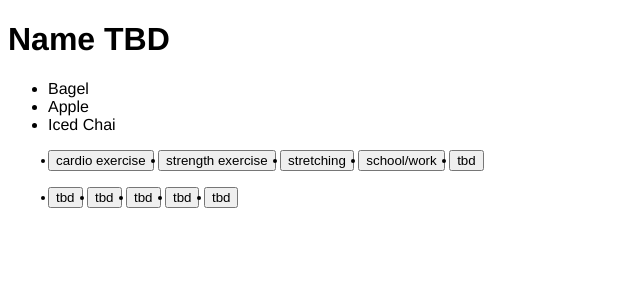
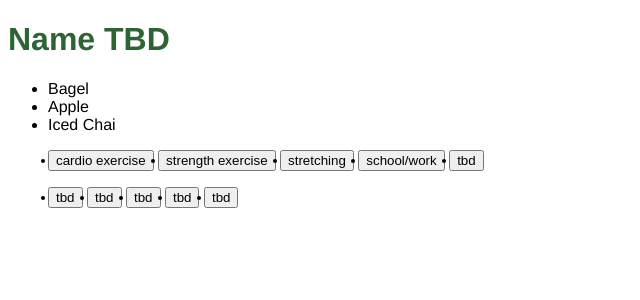
Before and after one commit to crowelladrianna/hackher2023, a PHP site: page / in a window 1280 px wide. Shown: the top 300 px of the page, without its empty margins (0-640 px from the left). Run offline with PHP 8.4, Linux system fonts and the light colour scheme.

Commit message:
Update mystyle.css

```diff
--- a/mystyle.css
+++ b/mystyle.css
@@ -4,6 +4,7 @@ button:focus, button:active {background: green;}
 h1 {
     font-size: 2em;
     width: 100%;
+    color: #2c6434;
     font-family: Helvetica;
   }
 
```
